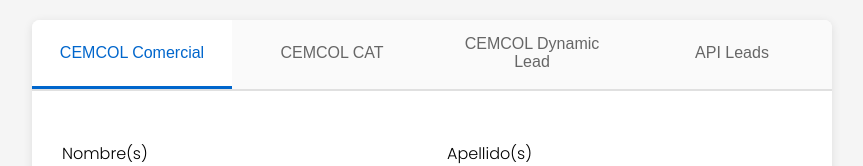
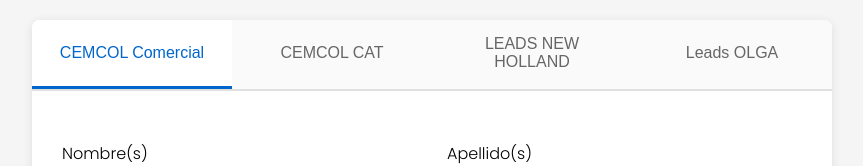
Before and after one commit to alexyocruz1/SF-Web-to-Lead-Demo, a website: page index.html in a window 1280 px wide. Shown: the top 166 px of the page, without its empty margins (208-1071 px from the left). Drawn offline with Linux system fonts and the light colour scheme; no server answers.

Commit message:
feat(cemcol): update tab labels for leads

```diff
--- a/index.html
+++ b/index.html
@@ -18,8 +18,8 @@
                 CEMCOL Comercial
             </button>
             <button class="tab" onclick="switchTab('cat')">CEMCOL CAT</button>
-            <button class="tab" onclick="switchTab('dynamic')">CEMCOL Dynamic Lead</button>
-            <button class="tab" onclick="switchTab('api-leads')">API Leads</button>
+            <button class="tab" onclick="switchTab('dynamic')">LEADS NEW HOLLAND</button>
+            <button class="tab" onclick="switchTab('api-leads')">Leads OLGA</button>
         </div>
 
         <!-- copy and paste the CEMCOL Comercial Web-to-Lead form code here -->
```
